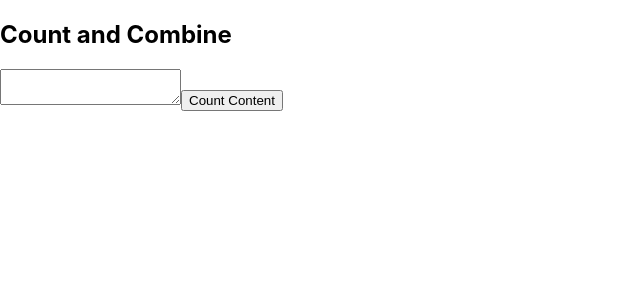
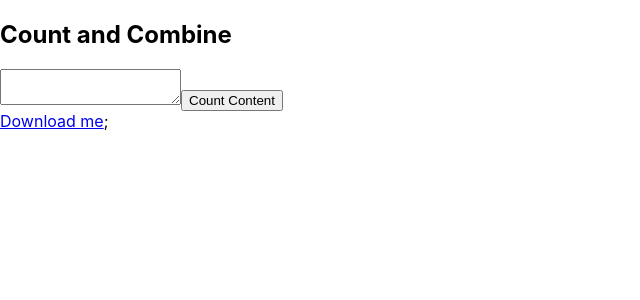
Before and after one commit to imcauley/CountAndCombine, a React (Create React App) app: page / in a window 1280 px wide. Shown: the top 300 px of the page, without its empty margins (0-640 px from the left). Built offline with nearby package versions, Linux system fonts and the light colour scheme.

Commit message:
export csv

```diff
--- a/package.json
+++ b/package.json
@@ -8,6 +8,7 @@
     "@testing-library/user-event": "^13.5.0",
     "react": "^18.2.0",
     "react-beautiful-dnd": "^13.1.1",
+    "react-csv": "^2.2.2",
     "react-dnd": "^16.0.1",
     "react-dnd-html5-backend": "^16.0.1",
     "react-dom": "^18.2.0",
--- a/src/App.js
+++ b/src/App.js
@@ -1,10 +1,12 @@
 import { useState } from "react";
 import { WordRow } from "./WordRow";
 import { DragDropContext, Droppable } from "react-beautiful-dnd";
+import { CSVLink, CSVDownload } from "react-csv";
 
 function App() {
   const [rawData, setRawData] = useState("");
   const [processedData, setProcessedData] = useState([]);
+  const [csvData, setCsvData] = useState([]);
   const commonWords = ["the", "and", "or", "but"];
 
   function processData() {
@@ -64,17 +66,8 @@ function App() {
     setProcessedData(items);
   }
 
-  function addToCount(word, added) {
-    // let data = processedData.map((d) => {
-    //   if (d.visible === word) {
-    //     let newWord = d;
-    //     newWord.count += added;
-    //     return newWord;
-    //   } else {
-    //     return d;
-    //   }
-    // });
-    // setProcessedData(data);
+  function createCsvData() {
+    setCsvData(processedData.map((i) => [i.visible, i.count]));
   }
 
   const processedRows = processedData.map((d, index) => (
@@ -84,19 +77,17 @@ function App() {
       count={d.count}
       index={index}
       deleteThis={deleteRow}
-      addToCount={addToCount}
     />
   ));
 
   return (
-    <div className="App">
+    <div className="App w-full">
       <header className="App-header"></header>
       <main>
-        <div className="container justify-items-center">
+        <div className="grid container justify-items-center">
           <div className="w-full">
             <h2 className="text-4xl font-bold"> Count and Combine </h2>
           </div>
-
           <div className="w-full">
             <textarea
               value={rawData}
@@ -104,9 +95,13 @@ function App() {
             ></textarea>
             <button onClick={processData}>Count Content</button>
           </div>
+          <CSVLink data={csvData} asyncOnClick={true} onClick={createCsvData}>
+            Download me
+          </CSVLink>
+          ;
         </div>
 
-        <div className="grid justify-items-center">
+        <div className="grid justify-items-center w-full">
           <DragDropContext droppableId="word-dnd" onDragEnd={onDragEnd}>
             <Droppable droppableId="word-dnd" isCombineEnabled>
               {(provided) => (
```
Also changed, not shown: 1 other file (tests, documents, lock files or other folders).
